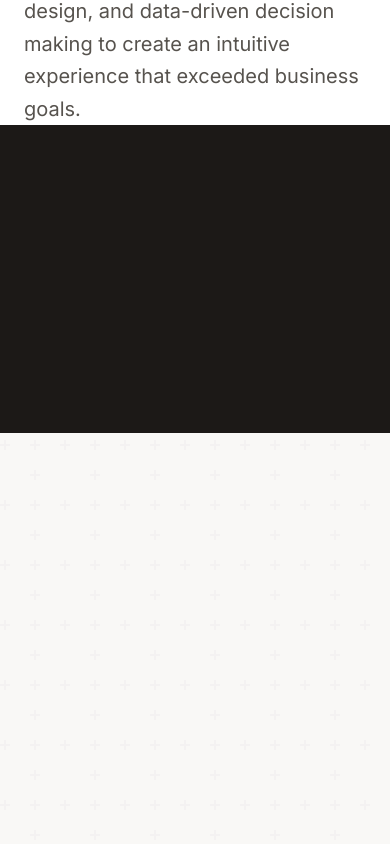
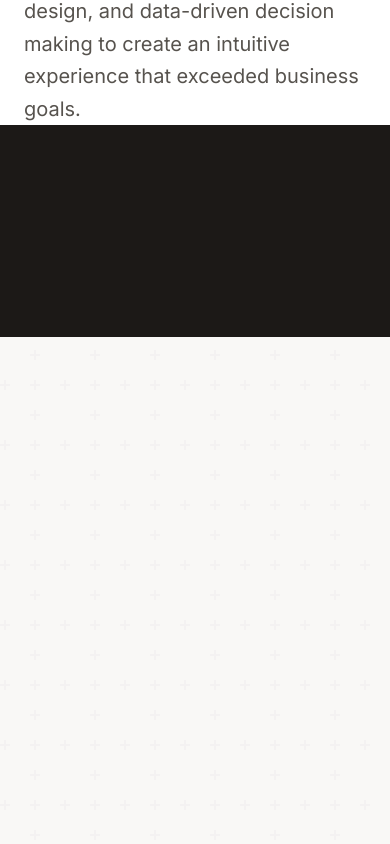
Before and after one commit to ParasBharde/new-product-owner-portfolio, a Next.js app: page /case-study/agile-transformation-enterprise in a window 390 px wide. Shown: the part 4240-5084 px from the top of the page. Built offline with nearby package versions, Linux system fonts and the light colour scheme; a web font is replaced by a local one.

Commit message:
Case Study Footer Fixed

```diff
--- a/app/case-study/[slug]/page.tsx
+++ b/app/case-study/[slug]/page.tsx
@@ -195,9 +195,7 @@
                   <p className="text-stone-600">{project.focus}</p>
                 </div>
                 <div>
-                    <h4 className="font-semibold text-stone-900 mb-1">
-                      Outcome
-                    </h4>
+                  <h4 className="font-semibold text-stone-900 mb-1">Outcome</h4>
                   <p className="text-stone-600">{project.outcome}</p>
                 </div>
               </div>
@@ -326,10 +324,7 @@
         </div>
 
         {/* Next Project Teaser */}
-        <div
-          id="contact"
-          className="relative py-24 px-6 lg:px-12 bg-stone-900 text-white"
-        >
+        <div className="relative pb-24 px-6 lg:px-12 bg-stone-900 text-white">
           <div className="max-w-6xl mx-auto text-center">
             <ParallaxSection speed={0.2}>
               <h3 className="text-stone-400 font-mono text-sm uppercase tracking-widest mb-4">
--- a/lib/constants.ts
+++ b/lib/constants.ts
@@ -37,7 +37,6 @@
   { label: "Overview", href: "#overview" },
   { label: "Challenges", href: "#challenges" },
   { label: "Solution", href: "#solution" },
-  { label: "Contact", href: "#contact" },
 ];
 
 /**
```
Lines whose indentation alone changed are shown as unchanged.
